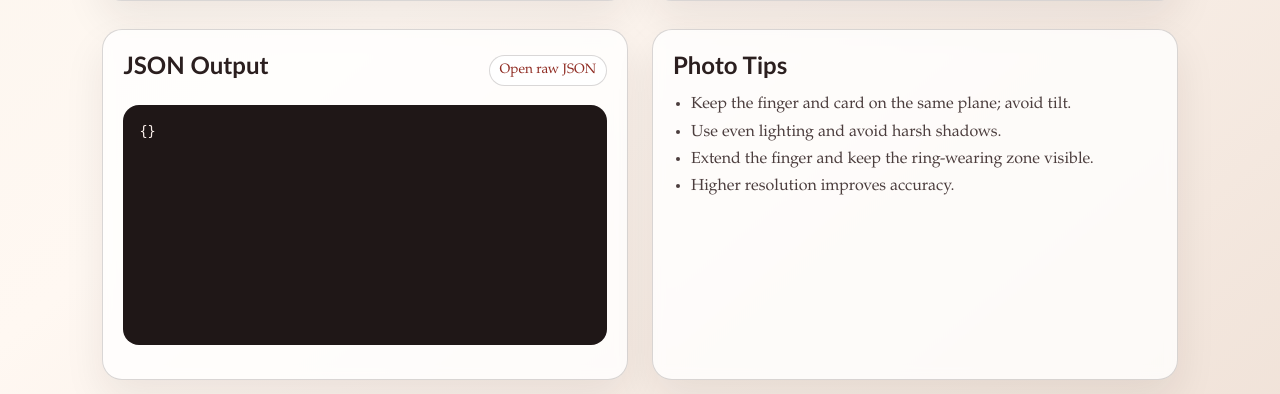
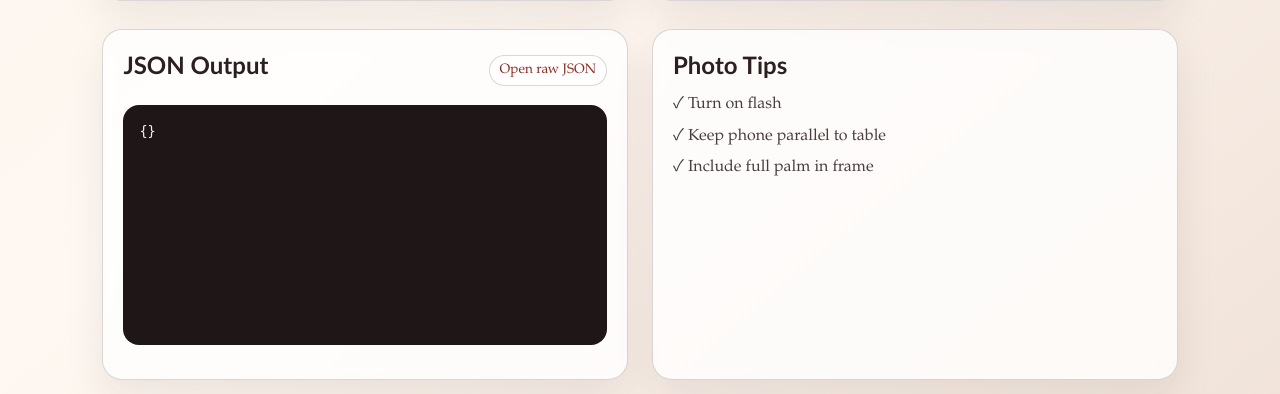
Before and after one commit to fengfengxie/ring-sizer, a Flask app: page / in a window 1280 px wide. Shown: the part 1440-1834 px from the top of the page. Run offline with Flask 3, Linux system fonts and the light colour scheme.

Commit message:
feat: improve photo tips and fail reason guidance

```diff
--- a/web_demo/static/app.js
+++ b/web_demo/static/app.js
@@ -8,6 +8,51 @@ const debugFrame = document.getElementById("debugFrame");
 const jsonOutput = document.getElementById("jsonOutput");
 const jsonLink = document.getElementById("jsonLink");
 const defaultSampleUrl = window.DEFAULT_SAMPLE_URL || "";
+const failReasonMessageMap = {
+  card_not_detected:
+    "Credit card not detected. Place a full card flat beside your hand.",
+  hand_not_detected:
+    "Hand not detected. Include your full palm in frame and keep fingers fully visible.",
+  finger_isolation_failed:
+    "Could not isolate the selected finger. Keep one target finger extended and separated.",
+  finger_mask_too_small:
+    "Finger region is too small. Move closer and use a higher-resolution photo.",
+  contour_extraction_failed:
+    "Finger contour extraction failed. Improve lighting and reduce background clutter.",
+  axis_estimation_failed:
+    "Finger axis estimation failed. Keep the finger straight and fully visible.",
+  zone_localization_failed:
+    "Ring zone localization failed. Keep more of the finger base visible.",
+  width_measurement_failed:
+    "Width measurement failed. Retake with phone parallel to the table and steady focus.",
+  sobel_edge_refinement_failed:
+    "Edge refinement failed. Turn on flash or use stronger, even lighting.",
+  width_unreasonable:
+    "Measured width is out of range. Retake with the phone parallel to the table.",
+  disagreement_with_contour:
+    "Edge methods disagree too much. Retake with cleaner edges and more even lighting.",
+};
+
+const formatFailReasonStatus = (failReason) => {
+  if (!failReason) {
+    return "Measurement failed.";
+  }
+
+  if (failReason.startsWith("quality_score_low_")) {
+    return `Low edge quality detected. Turn on flash and retake. (${failReason})`;
+  }
+
+  if (failReason.startsWith("consistency_low_")) {
+    return `Edge detection was inconsistent. Keep phone parallel to table and retry. (${failReason})`;
+  }
+
+  const friendlyMessage = failReasonMessageMap[failReason];
+  if (friendlyMessage) {
+    return `${friendlyMessage} (${failReason})`;
+  }
+
+  return `Measurement failed: ${failReason}`;
+};
 
 const setStatus = (text) => {
   statusText.textContent = text;
@@ -56,9 +101,7 @@ const runMeasurement = async (endpoint, formData, inputUrlFallback = "") => {
       setStatus("Measurement complete. Results updated.");
     } else {
       const failReason = data?.result?.fail_reason;
-      setStatus(
-        failReason ? `Measurement failed: ${failReason}` : "Measurement failed."
-      );
+      setStatus(formatFailReasonStatus(failReason));
     }
   } catch (error) {
     setStatus("Network error. Please retry.");
--- a/web_demo/static/styles.css
+++ b/web_demo/static/styles.css
@@ -266,9 +266,14 @@ pre {
 
 .tips ul {
   margin: 0;
-  padding-left: 18px;
+  padding-left: 0;
+  list-style: none;
   color: var(--ink-soft);
   line-height: 1.7;
+}
+
+.tips li + li {
+  margin-top: 4px;
 }
 
 @media (max-width: 960px) {
--- a/web_demo/templates/index.html
+++ b/web_demo/templates/index.html
@@ -85,10 +85,9 @@
       <div class="panel tips">
         <h2>Photo Tips</h2>
         <ul>
-          <li>Keep the finger and card on the same plane; avoid tilt.</li>
-          <li>Use even lighting and avoid harsh shadows.</li>
-          <li>Extend the finger and keep the ring-wearing zone visible.</li>
-          <li>Higher resolution improves accuracy.</li>
+          <li>✓ Turn on flash</li>
+          <li>✓ Keep phone parallel to table</li>
+          <li>✓ Include full palm in frame</li>
         </ul>
       </div>
     </section>
```
Also changed, not shown: doc/v1/Progress.md (+13 -0 lines).
